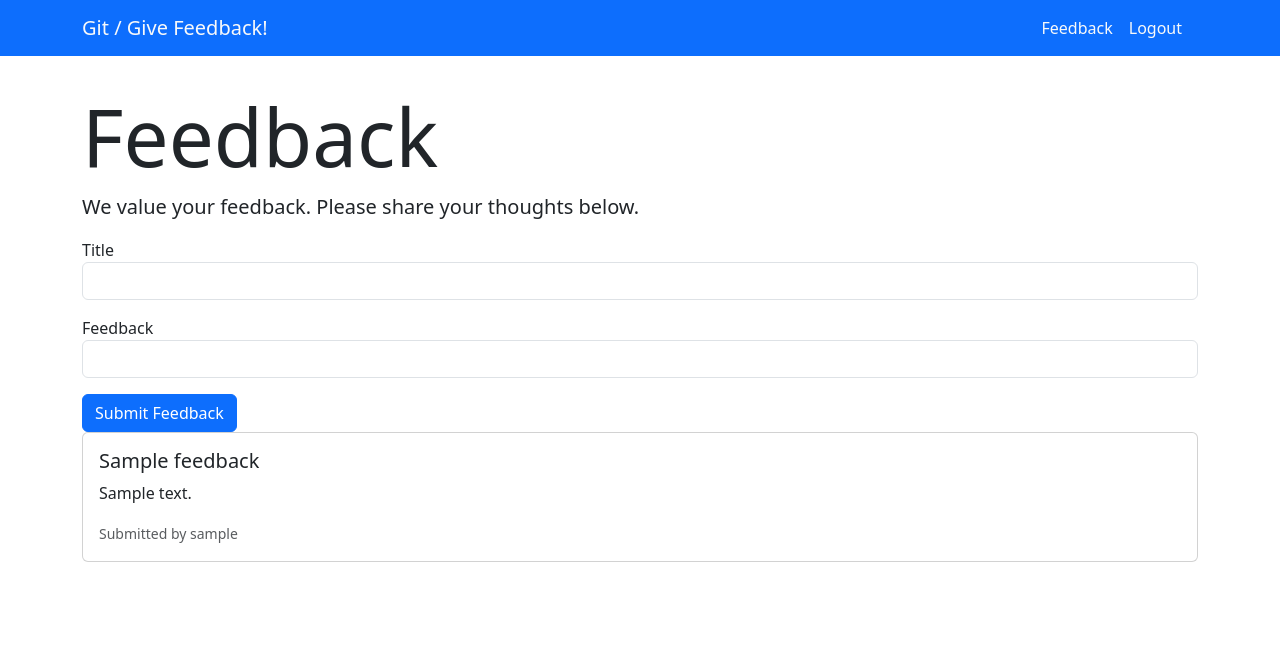
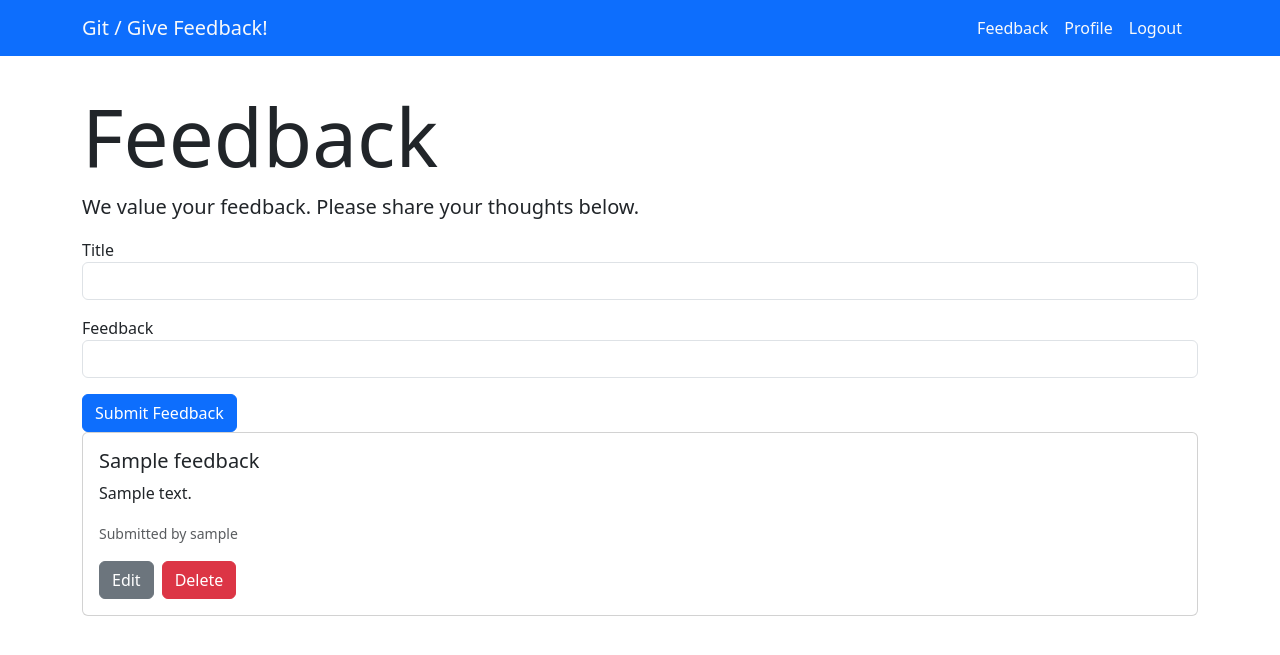
Before and after one commit to TechEdDan2/bc25-5_Auth_Exercise, a Flask app: page /feedback in a window 1280 px wide. Shown: the top 655 px of the page. Run offline with Flask 3, Linux system fonts and the light colour scheme; the visitor is signed in with stand-in values (Sample User, id 1); tables that the repository leaves empty hold one stand-in row (values such as "Sample post").

Commit message:
Final requirements complete

```diff
--- a/app.py
+++ b/app.py
@@ -19,7 +19,10 @@ with app.app_context():
 @app.route('/')
 def index():
     """ Show the homepage """
-    return render_template('index.html')
+    user = None
+    if 'user_id' in session:
+        user = User.query.get(session['user_id'])
+    return render_template('index.html', user=user)
 
 @app.route('/register', methods=['GET', 'POST'])
 def registerUser():
@@ -42,7 +45,7 @@ def registerUser():
         db.session.commit()
         session['user_id'] = new_user.id
         flash('Welcome to the Feedback MicroBlog', 'success')
-        return redirect('/posts')
+        return redirect('/user/' + new_user.username)
     return render_template('register.html', form = form)
 
 @app.route('/login', methods=["GET", "POST"])
@@ -75,7 +78,7 @@ def secret_page():
     user = User.query.get(session['user_id'])
     return render_template('secret.html', user=user)
 
-@app.route('/user')
+# @app.route('/user')
 
 
 @app.route('/user/<username>')
@@ -102,7 +105,63 @@ def feedback_list():
 
     form = FeedbackForm()
     feedbacks = Feedback.query.all()
-    return render_template('feedback.html', feedbacks=feedbacks, form=form)
+    user = User.query.get(session['user_id'])
+
+    # POST Logic
+    if form.validate_on_submit():
+        title = form.title.data
+        content = form.content.data
+        user_id = session['user_id']
+        username = User.query.get(user_id).username
+
+        new_feedback = Feedback(title=title, content=content, user_id=user_id, username=username)
+
+        db.session.add(new_feedback)
+        db.session.commit()
+
+        flash('Feedback submitted successfully!', 'success')
+        return redirect('/feedback')
+
+
+    return render_template('feedback.html', feedbacks=feedbacks, form=form, user=user)
+
+@app.route('/feedback/<int:id>/delete', methods=['POST'])
+def delete_feedback(id):
+    """ Delete feedback by ID """
+    feedback = Feedback.query.get_or_404(id)
+
+    if 'user_id' not in session or session['user_id'] != feedback.user_id:
+        flash('You do not have permission to delete this feedback.', 'danger')
+        return redirect('/feedback')
+
+    db.session.delete(feedback)
+    db.session.commit()
+
+    flash('Feedback deleted successfully!', 'success')
+    return redirect('/feedback')
+
+@app.route('/feedback/<int:id>/edit', methods=['GET', 'POST'])
+def edit_feedback(id):
+    """ Edit feedback by ID """
+    feedback = Feedback.query.get_or_404(id)
+
+    if 'user_id' not in session or session['user_id'] != feedback.user_id:
+        flash('You do not have permission to edit this feedback.', 'danger')
+        return redirect('/feedback')
+
+    user = User.query.get(session['user_id'])
+    form = FeedbackForm(obj=feedback)
+
+    if form.validate_on_submit():
+        feedback.title = form.title.data
+        feedback.content = form.content.data
+
+        db.session.commit()
+
+        flash('Feedback updated successfully!', 'success')
+        return redirect('/feedback')
+
+    return render_template('feedback_edit.html', form=form, feedback=feedback, user=user)
 
 @app.route('/logout')
 def logout_user():
--- a/templates/base.html
+++ b/templates/base.html
@@ -21,6 +21,10 @@
 
                 <li class="nav-item me-3">
                     <a href="/feedback" class="nav-link pr3 text-light"> Feedback </a>
+                </li>
+
+                <li class="nav-item me-3">
+                    <a href="{{ url_for('user_profile', username=user.username)}}" class="nav-link pr3 text-light"> Profile </a>
                 </li>
 
                 <li class="nav-item me-3">
--- a/templates/feedback.html
+++ b/templates/feedback.html
@@ -30,6 +30,24 @@
             <h5 class="card-title">{{ feedback.title }}</h5>
             <p class="card-text">{{ feedback.content }}</p>
             <p class="card-text"><small class="text-muted">Submitted by {{ feedback.user.username }}</small></p>
+
+             <div class="d-flex gap-2">
+                 {% if session['user_id'] == feedback.user_id %}
+                 <form action="/feedback/{{feedback.id}}/edit">
+                    <input type="hidden" name="post_id" value="{{ feedback.id }}">
+                    <button class="btn btn-secondary" type="submit">Edit</button>
+                </form>
+                {% endif %}
+
+                {% if session['user_id'] == feedback.user_id %}
+                <form action="/feedback/{{feedback.id}}/delete" method="POST">
+                    <input type="hidden" name="post_id" value="{{ feedback.id }}">
+                    <button class="btn btn-danger" type="submit">Delete</button>
+                </form>
+                {% endif %}
+             </div>
+
+
         </div>
     </div>
     {% endfor %}
```
Also changed, not shown: templates/feedback_edit.html (added, +22 -0 lines), README.md, static/images/Screenshot.png (added).
